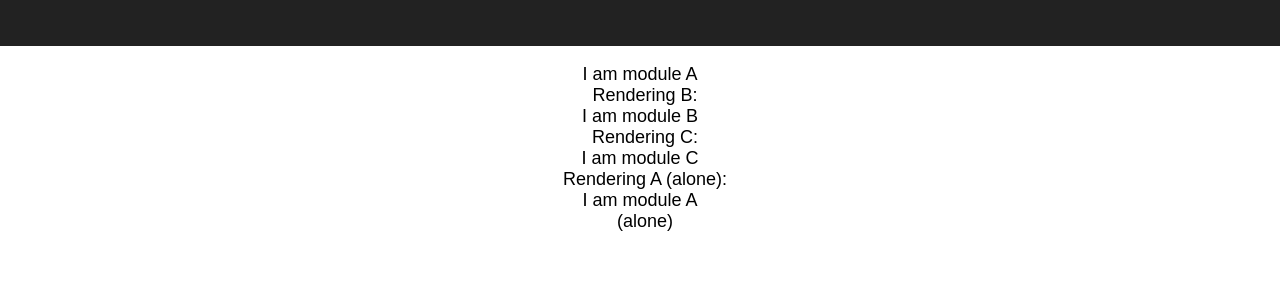
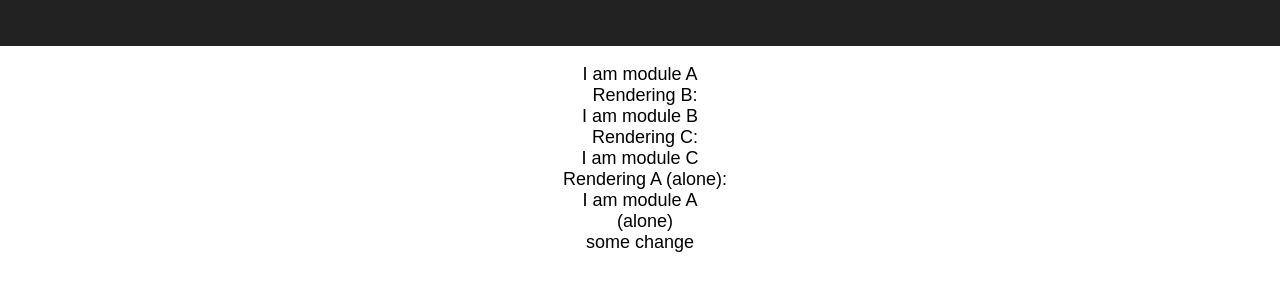
Before and after one commit to manuel-jasso/lerna-test, a React (Create React App) app: page / in a window 1280 px wide. Shown: the part 144-434 px from the top of the page. Built offline with nearby package versions, Linux system fonts and the light colour scheme.

Commit message:
Added some change

```diff
--- a/src/App.js
+++ b/src/App.js
@@ -14,6 +14,7 @@ class App extends Component {
         </header>
         <p className="App-intro">
           <A/>
+          some change
         </p>
       </div>
     );
```
